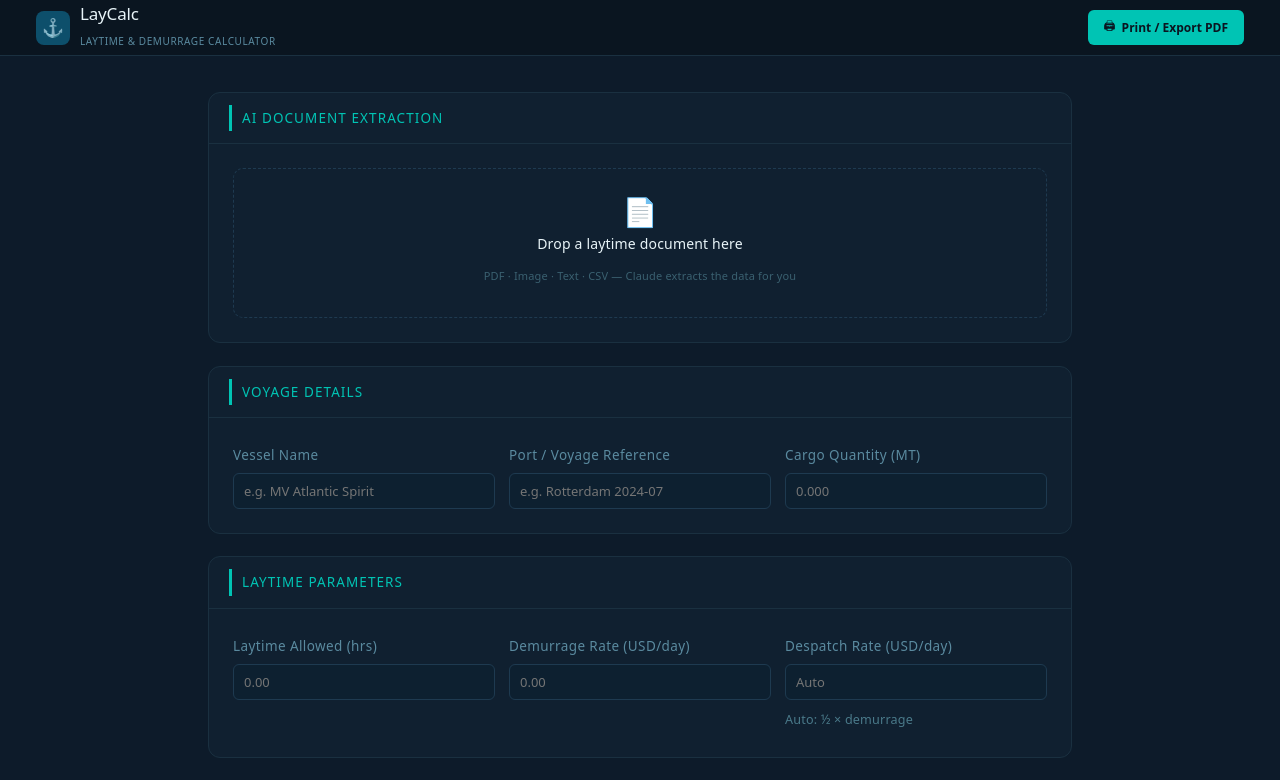
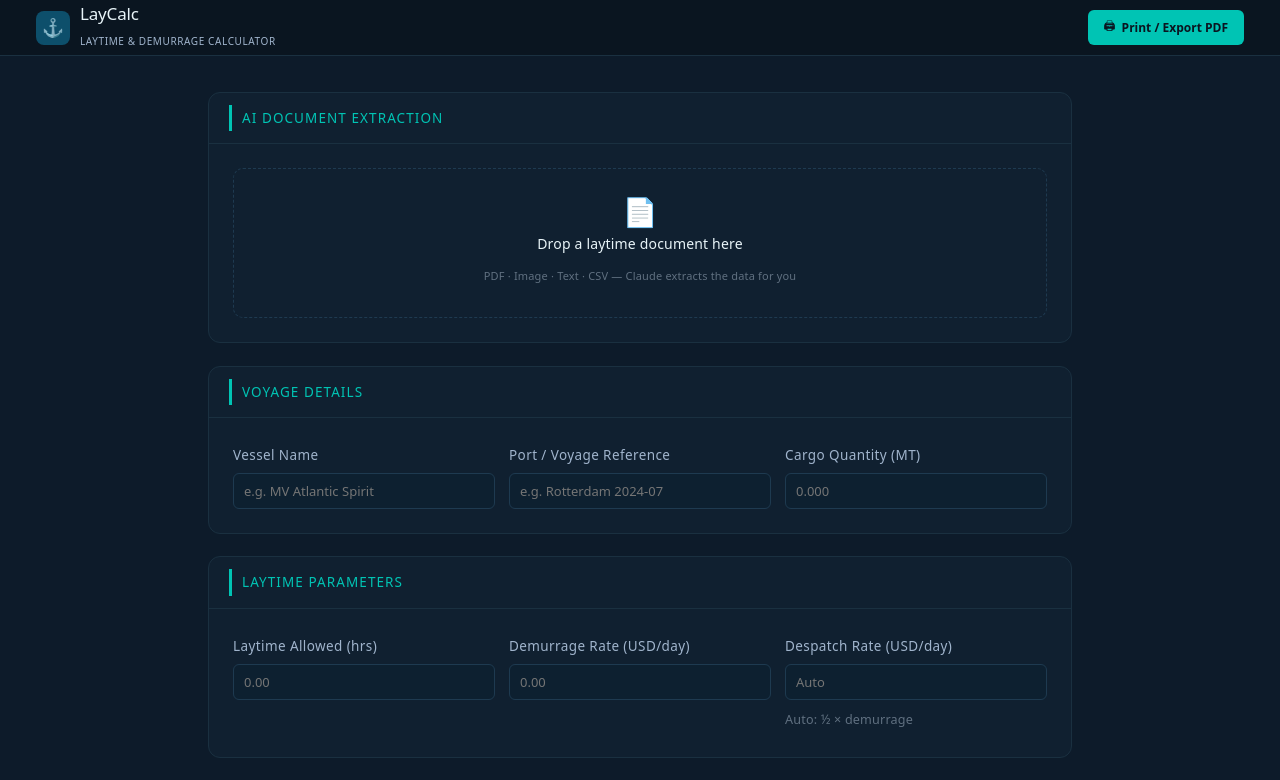
Before and after one commit to Julianfjaeren/laytime-calc, a React (Vite) app: page / in a window 1280 px wide. Shown: the top 780 px of the page. Built offline with nearby package versions, Linux system fonts and the light colour scheme.

Commit message:
Improve label contrast and readability

```diff
--- a/src/App.css
+++ b/src/App.css
@@ -29,8 +29,8 @@ h1, h2, h3 {
   --teal-dim: #3a7090;
   --text: #c8dde8;
   --text-bright: #e8f4f8;
-  --text-muted: #5a8a9f;
-  --text-dim: #3a6070;
+  --text-muted: #a0b4cc;
+  --text-dim: #607080;
   --red: #d85a30;
   --red-text: #f09575;
   --green: #4ecb8a;
@@ -75,8 +75,8 @@ body {
 
 /* ── Fields ──────────────────────────────────────────────────────────────────── */
 .field { display: flex; flex-direction: column; gap: 5px; }
-.field label { font-size: 0.75rem; color: var(--text-muted); letter-spacing: 0.03em; }
-.field .helper { font-size: 0.7rem; color: #4a7a8a; margin-top: 2px; }
+.field label { font-size: 0.75rem; color: #a0b4cc; letter-spacing: 0.03em; }
+.field .helper { font-size: 0.7rem; color: #607080; margin-top: 2px; }
 
 /* ── Inputs ──────────────────────────────────────────────────────────────────── */
 input[type="text"],
@@ -129,7 +129,7 @@ input[type="datetime-local"]::-webkit-calendar-picker-indicator { filter: invert
 .stat-card.debit  { border: 2px solid var(--red); }
 .stat-card.credit { border: 2px solid var(--teal); }
 .stat-icon { font-size: 18px; line-height: 1; margin-bottom: 8px; }
-.stat-label { font-size: 10px; color: var(--text-dim); letter-spacing: 0.05em; text-transform: uppercase; margin-bottom: 6px; }
+.stat-label { font-size: 10px; color: #8090a8; letter-spacing: 0.05em; text-transform: uppercase; margin-bottom: 6px; }
 .stat-value { font-size: 28px; font-weight: 500; font-family: var(--mono); color: var(--text-bright); }
 .stat-card.debit  .stat-value { color: var(--red-text); }
 .stat-card.credit .stat-value { color: var(--teal); }
@@ -140,7 +140,7 @@ input[type="datetime-local"]::-webkit-calendar-picker-indicator { filter: invert
 .stmt-head { background: #0a1e2e; padding: 12px 20px; border-bottom: 1px solid var(--border); display: flex; justify-content: space-between; align-items: center; }
 .stmt-meta { font-size: 11px; color: var(--text-dim); font-family: var(--mono); }
 .stmt-table { width: 100%; border-collapse: collapse; font-size: 12px; }
-.stmt-table th { font-size: 10px; color: var(--text-dim); letter-spacing: 0.04em; text-transform: uppercase; padding: 8px 16px; text-align: left; border-bottom: 1px solid var(--border); font-weight: 400; }
+.stmt-table th { font-size: 10px; color: #8090a8; letter-spacing: 0.04em; text-transform: uppercase; padding: 8px 16px; text-align: left; border-bottom: 1px solid var(--border); font-weight: 400; }
 .stmt-table td { padding: 7px 16px; border-bottom: 1px solid #0f2535; color: #7aafcc; font-family: var(--mono); }
 .stmt-table td:nth-child(1) { color: var(--text); font-family: inherit; min-width: 200px; }
 .stmt-table tbody tr:nth-child(even) td { background: #0f2535; }
```
